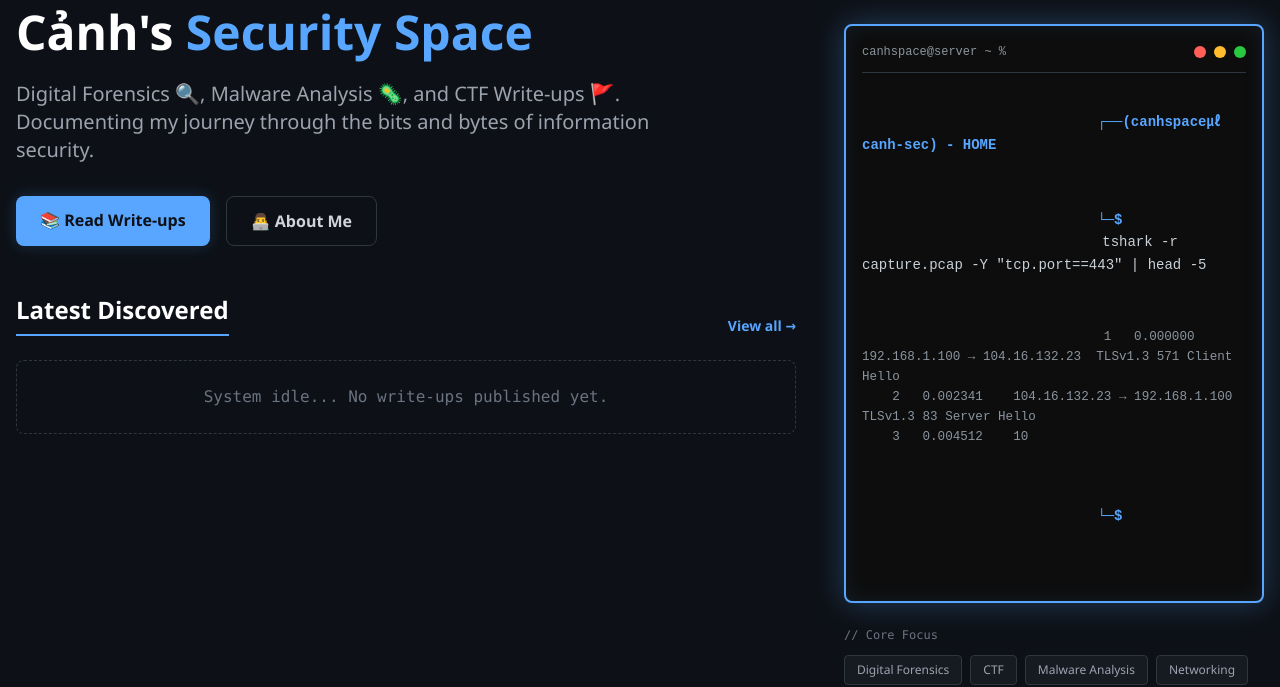
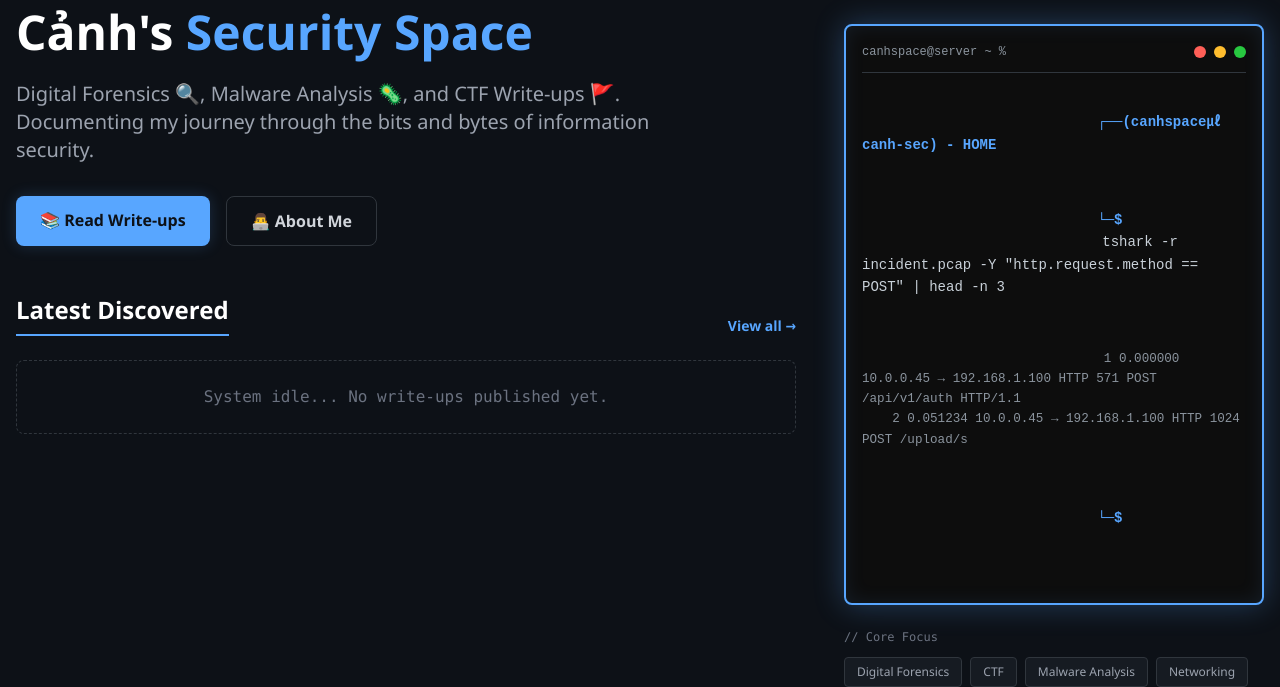
Before and after one commit to Canhsieubanh/canh-sec-blog, a Flask app: page / in a window 1280 px wide. Shown: the part 136-823 px from the top of the page. Run offline with Flask 3, Linux system fonts and the light colour scheme; some libraries are stand-ins or nearby versions.

Commit message:
Refine terminal commands for realistic SOC/DFIR scenarios

```diff
--- a/templates/index.html
+++ b/templates/index.html
@@ -120,13 +120,16 @@
                     Cảnh's <span class="text-[#58a6ff]">Security Space</span>
                 </h1>
                 <p class="text-lg md:text-xl text-gray-400 leading-relaxed max-w-2xl">
-                    Digital Forensics 🔍, Malware Analysis 🦠, and CTF Write-ups 🚩. Documenting my journey through the bits and bytes of information security.
+                    Digital Forensics 🔍, Malware Analysis 🦠, and CTF Write-ups 🚩. Documenting my journey through the
+                    bits and bytes of information security.
                 </p>
                 <div class="flex flex-wrap gap-4 mt-2">
-                    <a href="/blog" class="btn-primary px-6 py-3 rounded-lg font-bold text-center shadow-[0_0_15px_rgba(88,166,255,0.2)]">
+                    <a href="/blog"
+                        class="btn-primary px-6 py-3 rounded-lg font-bold text-center shadow-[0_0_15px_rgba(88,166,255,0.2)]">
                         📚 Read Write-ups
                     </a>
-                    <a href="#about" class="border border-[#30363d] text-gray-300 px-6 py-3 rounded-lg font-bold hover:border-[#58a6ff] hover:text-[#58a6ff] transition duration-200 text-center">
+                    <a href="#about"
+                        class="border border-[#30363d] text-gray-300 px-6 py-3 rounded-lg font-bold hover:border-[#58a6ff] hover:text-[#58a6ff] transition duration-200 text-center">
                         👨‍💻 About Me
                     </a>
                 </div>
@@ -135,22 +138,27 @@
             <!-- Latest posts directly below intro -->
             <div>
                 <div class="flex justify-between items-end mb-6">
-                    <h2 class="text-2xl font-bold text-white border-b-2 border-[#58a6ff] pb-2 inline-block">Latest Discovered</h2>
+                    <h2 class="text-2xl font-bold text-white border-b-2 border-[#58a6ff] pb-2 inline-block">Latest
+                        Discovered</h2>
                     <a href="/blog" class="text-[#58a6ff] hover:text-white transition text-sm font-bold">View all →</a>
                 </div>
 
                 {% if latest_posts %}
                 <div class="flex flex-col gap-4">
                     {% for post in latest_posts %}
-                    <a href="/post/{{ post.slug }}" class="card p-5 hover:border-[#58a6ff] flex flex-col sm:flex-row justify-between sm:items-center gap-4 group transition-all bg-[#161b22]">
+                    <a href="/post/{{ post.slug }}"
+                        class="card p-5 hover:border-[#58a6ff] flex flex-col sm:flex-row justify-between sm:items-center gap-4 group transition-all bg-[#161b22]">
                         <div class="flex-1">
-                            <h3 class="text-lg font-bold text-gray-200 group-hover:text-[#58a6ff] mb-2">{{ post.title }}</h3>
+                            <h3 class="text-lg font-bold text-gray-200 group-hover:text-[#58a6ff] mb-2">{{ post.title }}
+                            </h3>
                             <div class="flex items-center gap-3 text-xs text-gray-500">
-                                <span class="bg-[#0d1117] px-2 py-1 rounded text-[#58a6ff] border border-[#30363d]">{{ post.category }}</span>
+                                <span class="bg-[#0d1117] px-2 py-1 rounded text-[#58a6ff] border border-[#30363d]">{{
+                                    post.category }}</span>
                                 <span>{{ post.date | format_date }}</span>
                             </div>
                         </div>
-                        <div class="text-[#58a6ff] text-sm font-bold opacity-0 group-hover:opacity-100 transition-opacity transform translate-x-[-10px] group-hover:translate-x-0 hidden sm:block">
+                        <div
+                            class="text-[#58a6ff] text-sm font-bold opacity-0 group-hover:opacity-100 transition-opacity transform translate-x-[-10px] group-hover:translate-x-0 hidden sm:block">
                             Read →
                         </div>
                     </a>
@@ -201,10 +209,16 @@
                 <!-- Expertise Tags (Under Terminal) -->
                 <div class="mt-6 flex flex-wrap gap-2">
                     <span class="text-xs text-gray-500 font-mono w-full mb-1">// Core Focus</span>
-                    <span class="bg-[#161b22] text-xs text-gray-400 px-3 py-1.5 rounded border border-[#30363d] hover:border-[#58a6ff] cursor-default transition">Digital Forensics</span>
-                    <span class="bg-[#161b22] text-xs text-gray-400 px-3 py-1.5 rounded border border-[#30363d] hover:border-[#58a6ff] cursor-default transition">CTF</span>
-                    <span class="bg-[#161b22] text-xs text-gray-400 px-3 py-1.5 rounded border border-[#30363d] hover:border-[#58a6ff] cursor-default transition">Malware Analysis</span>
-                    <span class="bg-[#161b22] text-xs text-gray-400 px-3 py-1.5 rounded border border-[#30363d] hover:border-[#58a6ff] cursor-default transition">Networking</span>
+                    <span
+                        class="bg-[#161b22] text-xs text-gray-400 px-3 py-1.5 rounded border border-[#30363d] hover:border-[#58a6ff] cursor-default transition">Digital
+                        Forensics</span>
+                    <span
+                        class="bg-[#161b22] text-xs text-gray-400 px-3 py-1.5 rounded border border-[#30363d] hover:border-[#58a6ff] cursor-default transition">CTF</span>
+                    <span
+                        class="bg-[#161b22] text-xs text-gray-400 px-3 py-1.5 rounded border border-[#30363d] hover:border-[#58a6ff] cursor-default transition">Malware
+                        Analysis</span>
+                    <span
+                        class="bg-[#161b22] text-xs text-gray-400 px-3 py-1.5 rounded border border-[#30363d] hover:border-[#58a6ff] cursor-default transition">Networking</span>
                 </div>
             </div>
         </div>
@@ -254,18 +268,17 @@
 
         // Initialize terminal typing animation
         window.addEventListener('load', function () {
-            // First command - TShark packet analysis
-            const cmd1 = "tshark -r capture.pcap -Y \"tcp.port==443\" | head -5";
-            const output1 = `    1   0.000000    192.168.1.100 → 104.16.132.23  TLSv1.3 571 Client Hello
-    2   0.002341    104.16.132.23 → 192.168.1.100  TLSv1.3 83 Server Hello
-    3   0.004512    104.16.132.23 → 192.168.1.100  TLSv1.3 4337 Certificate
-    4   0.006823    192.168.1.100 → 104.16.132.23  TLSv1.3 139 Finished`;
+            // First command - TShark packet analysis (Realistic SOC web attack detection)
+            const cmd1 = "tshark -r incident.pcap -Y \"http.request.method == POST\" | head -n 3";
+            const output1 = `    1 0.000000 10.0.0.45 → 192.168.1.100 HTTP 571 POST /api/v1/auth HTTP/1.1
+    2 0.051234 10.0.0.45 → 192.168.1.100 HTTP 1024 POST /upload/shell.php HTTP/1.1
+    3 0.103456 10.0.0.45 → 192.168.1.100 HTTP 852 POST /api/cmd?exec=whoami HTTP/1.1`;
 
-            // Second command - Volatility memory analysis
-            const cmd2 = "volatility3 windows.pslist -f memory.dmp | grep -E 'explorer|svchost'";
-            const output2 = `explorer.exe       6288  1464  8.2M 2026-03-13 10:23:45
-svchost.exe       1024  456   12.5M 2026-03-13 09:15:30
-svchost.exe       2156  456   9.8M 2026-03-13 09:15:31`;
+            // Second command - Volatility memory analysis (DFIR process hunt)
+            const cmd2 = "vol -f win10_mem.raw windows.pslist | grep -E \"powershell|cmd\"";
+            const output2 = `PID    PPID   ImageFileName    Offset(V)         Threads   Handles   CreateTime
+6288   1464   powershell.exe   0xca8b4c00000     12        384       2026-03-13 10:23:45
+7112   6288   cmd.exe          0xd09c5d00000     1         42        2026-03-13 10:24:12`;
 
             typeText(document.getElementById('line1'), cmd1, 45, function () {
                 document.getElementById('cursor1').style.display = 'none';
```
